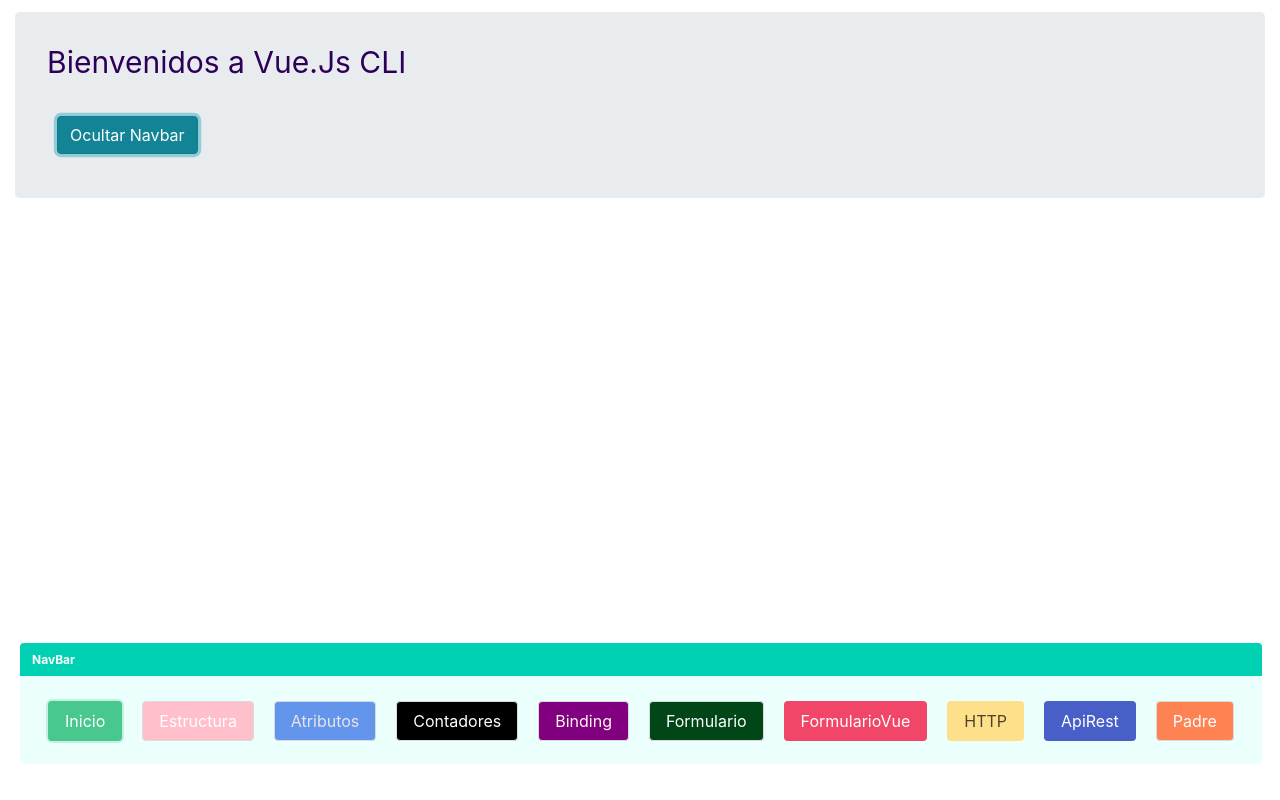
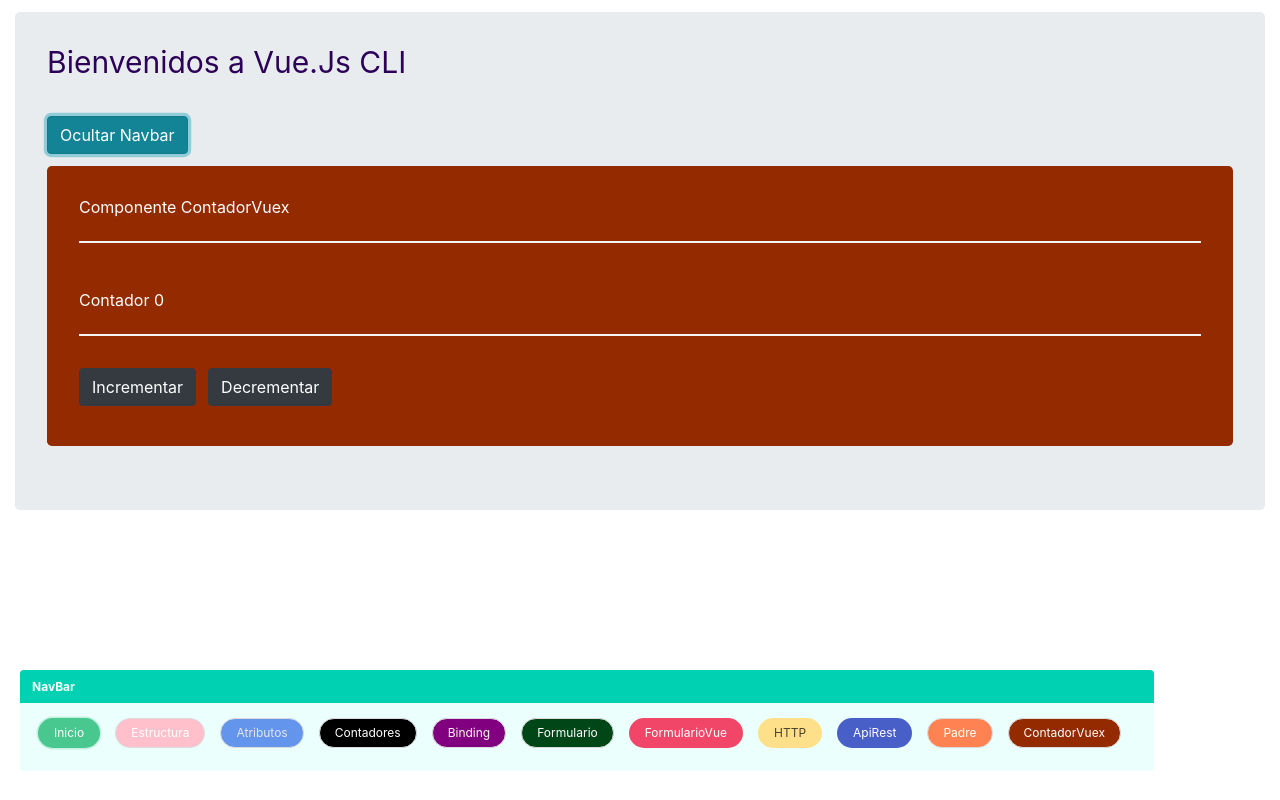
Before and after one commit to MatiasKala/Programacion-en-Nuevas-Tecnologias-2, a Vue app in the folder vue-cli-mio/: page /contador-vuex in a window 1280 px wide. Both pictures are taken after a click on the button "Mostrar NavBar". Built offline with nearby package versions, Linux system fonts and the light colour scheme; what vue-form would draw is missing.

Commit message:
Agregado clase 11 hasta minuto 1:30:00

```diff
--- /dev/null
+++ b/vue-cli-mio/src/components/ContadorVuex.vue
@@ -0,0 +1,54 @@
+<template>
+
+  <section class="contadorVuex">
+    <div class="jumbotron ">
+      <h2>Componente ContadorVuex</h2>
+      <hr>
+      <br>
+
+
+      <h4>Contador  {{contador}}</h4>
+      <hr>
+      <button class="btn btn-dark my-2 mr-3" @click="incrementar()">Incrementar </button>
+      <button class="btn btn-dark my-2" @click="decrementar()">Decrementar </button>
+
+    </div>
+  </section>
+
+</template>
+
+<script>
+
+  export default  {
+    name: 'contadorVuex',
+    props: [],
+    mounted () {
+
+    },
+    data () {
+      return {
+        contador:0
+      }
+    },
+    methods: {
+      incrementar(){
+        this.contador++
+      },
+      decrementar(){
+        this.contador--
+      }
+    },
+    computed: {
+
+    }
+}
+
+
+</script>
+
+<style scoped lang="css">
+  .jumbotron {
+    color: white;
+    background-color: #942a00;
+  }
+</style>
--- a/vue-cli-mio/src/components/Hijo.vue
+++ b/vue-cli-mio/src/components/Hijo.vue
@@ -16,7 +16,7 @@
 
 </template>
 
-<script lang="js">
+<script>
 
   export default  {
     name: 'hijo',
@@ -32,6 +32,7 @@
     methods: {
       incrementar(){
         this.cont++
+        this.$emit('contadorEvento',this.cont)
       }
     },
     computed: {
--- a/vue-cli-mio/src/components/Navbar.vue
+++ b/vue-cli-mio/src/components/Navbar.vue
@@ -3,51 +3,55 @@
 
     <div class="columns">
       <div class="column">
-        <nav class="navbar is-centered is-fixed-bottom " v-if="mostrar">
+        <nav class="navbar is-centered is-fixed-bottom  " v-if="mostrar">
           <div class="navbar-start">
             <ul>
               <li class="nav-item">
                 <article class="message is-small is-primary  ">
                   <div class="message-header">NavBar</div>
-                  <div class="message-body buttons is-left ">
+                  <div class="message-body buttons are-small is-left ">
                     <router-link to="/">
-                      <button class="nav-link button is-success is-focused" href="#">Inicio</button>
+                      <button class="nav-link is-rounded button is-success is-focused" href="#">Inicio</button>
                     </router-link>
 
                     <router-link to="/estructura">
-                      <button class="nav-link button" id="estructura" href="#">Estructura</button>
+                      <button class="nav-link is-rounded button" id="estructura" href="#">Estructura</button>
                     </router-link>
 
                     <router-link to="/atributos">
-                      <button class="nav-link button" id="atributos" href="#">Atributos</button>
+                      <button class="nav-link is-rounded button" id="atributos" href="#">Atributos</button>
                     </router-link>
 
                     <router-link to="/contadores">
-                      <button class="nav-link button" id="contadores" href="#">Contadores</button>
+                      <button class="nav-link is-rounded button" id="contadores" href="#">Contadores</button>
                     </router-link>
 
                     <router-link to="/binding">
-                      <button class="nav-link button" id="binding" href="#">Binding</button>
+                      <button class="nav-link is-rounded button" id="binding" href="#">Binding</button>
                     </router-link>
 
                     <router-link to="/formulario">
-                      <button class="nav-link button " id="formulario" href="#">Formulario</button>
+                      <button class="nav-link is-rounded button " id="formulario" href="#">Formulario</button>
                     </router-link>
 
                     <router-link to="/vueformulario">
-                      <button class="nav-link button is-danger" id="vueformulario" href="#">FormularioVue</button>
+                      <button class="nav-link is-rounded button is-danger" id="vueformulario" href="#">FormularioVue</button>
                     </router-link>
 
                     <router-link to="/http">
-                      <button class="nav-link button is-warning" id="http" href="#">HTTP</button>
+                      <button class="nav-link is-rounded button is-warning" id="http" href="#">HTTP</button>
                     </router-link>
 
                     <router-link to="/api">
-                      <button class="nav-link button is-link " id="api" href="#">ApiRest</button>
+                      <button class="nav-link is-rounded button is-link " id="api" href="#">ApiRest</button>
                     </router-link>
 
                     <router-link to="/padre">
-                      <button class="nav-link button " id="padre" href="#">Padre</button>
+                      <button class="nav-link is-rounded button " id="padre" href="#">Padre</button>
+                    </router-link>
+
+                    <router-link to="/contador-Vuex">
+                      <button class="nav-link is-rounded button " id="contadorVuex" href="#">ContadorVuex</button>
                     </router-link>
 
                   </div>
@@ -94,7 +98,7 @@
     text-decoration: none !important
   }
   .navbar {
-    height:117px;
+    height:90px;
     margin-bottom:40px;
     margin-left:20px;
     text-align: center;
@@ -104,7 +108,7 @@
     right: unset !important;
   }
   button{
-    margin: 10px ;  opacity:1;
+    margin-right: 15px ;  opacity:1;
   }
   button:hover{
     animation: bounce 0.39s;
@@ -147,4 +151,8 @@
     background-color:  #ff8352;
     color: white ;
   }
+  #contadorVuex{
+    background-color:  #942a00;
+    color: white ;
+  }
 </style>
--- a/vue-cli-mio/src/components/Padre.vue
+++ b/vue-cli-mio/src/components/Padre.vue
@@ -7,18 +7,18 @@
       <br>
 
 
-      <h4 class="alert alert-success">Contador del Hijo</h4>
+      <h4 class="alert alert-success">Contador del Hijo {{contadorHijo}}</h4>
 
       <button class="btn btn-success mt-1 mb-4" @click="incrementar()">Contador {{cont}}</button>
 
-      <Hijo :contador="cont" />
+      <Hijo :contador="cont" @contadorEvento="contadorHijo=$event"  />
 
     </div>
   </section>
 
 </template>
 
-<script>
+<script >
 
   import Hijo from "./Hijo.vue"
 
@@ -33,7 +33,8 @@
     },
     data () {
       return {
-        cont:0
+        cont:0,
+        contadorHijo:0
       }
     },
     methods: {
--- a/vue-cli-mio/src/router.js
+++ b/vue-cli-mio/src/router.js
@@ -10,7 +10,7 @@
 import Http from './components/Http.vue'
 import ApiRestFull from './components/ApiRestFull.vue'
 import Padre from './components/Padre.vue'
-import Hijo from './components/Hijo.vue'
+import ContadorVuex from './components/ContadorVuex.vue'
 
 Vue.use(VueRouter)
 
@@ -27,6 +27,6 @@
         {path:'/api',component: ApiRestFull },
         {path:'/http',component: Http },
         {path:'/padre',component: Padre },
-        {path:'/hijo',component: Hijo },
+        {path:'/contador-vuex',component: ContadorVuex },
     ]
 })
```
